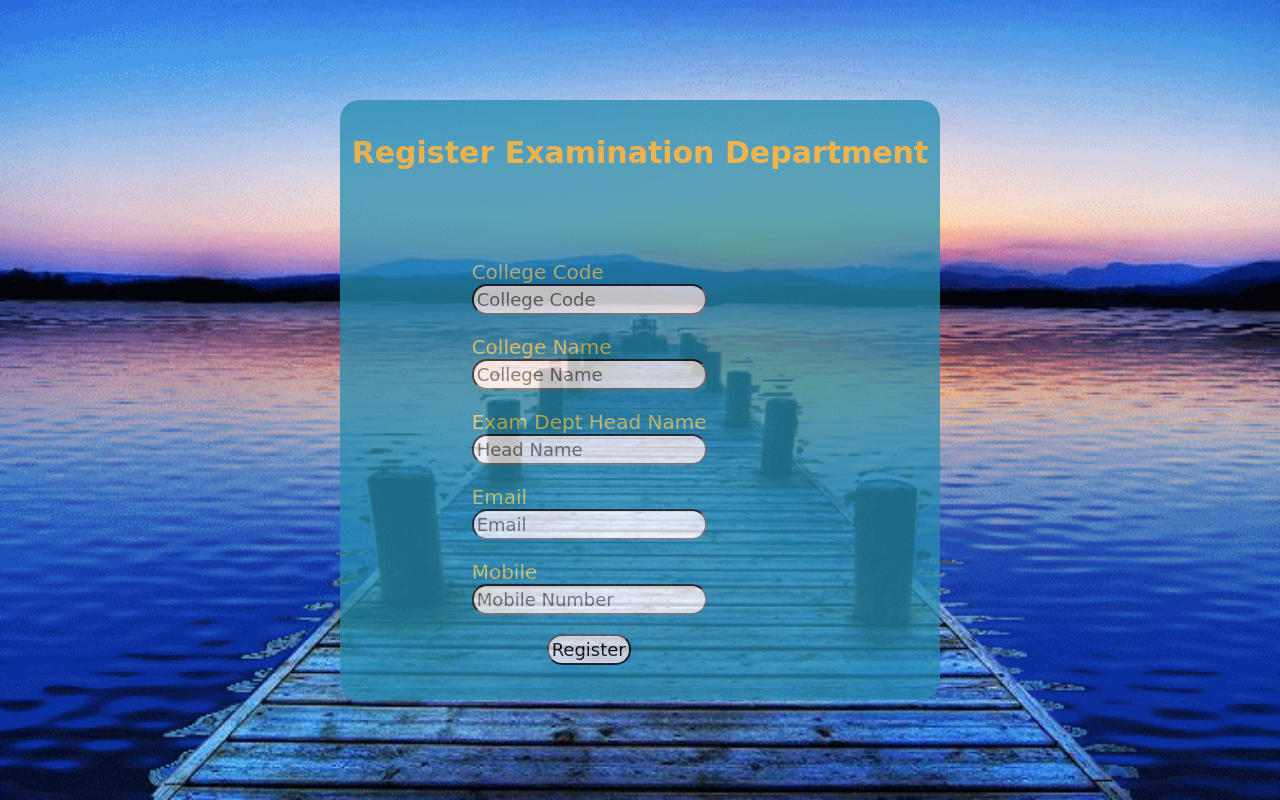
After one commit to amzad78692/Question-Paper-Generator, a PHP site: page /IdExamDept.php in a window 1280 px wide. The commit adds this page. Run offline with PHP 8.4, Linux system fonts and the light colour scheme.

```diff
--- a/Admin.php
+++ b/Admin.php
@@ -15,7 +15,7 @@
             <img src="./Images/Admin-Logo.png" alt="Admin">
         </div>
         <div class="main">
-            <a href="#">Id for exam dept</a>
+            <a href="IdExamDept.php">Id for exam dept</a>
             <a href="#">Generate ques paper</a>
             <a href="#">View ques paper</a>
             <a href="#">Change own password</a>
--- a/AdminLogin.css
+++ b/AdminLogin.css
@@ -15,7 +15,7 @@ section{
     justify-content: center;
     align-items: center;
     min-height: 100vh;
-    background: linear-gradient(to bottom,#f1f4f9, #dff1ff);
+    background: linear-gradient(to bottom,#b71597, #35536a);
 }
 
 section .color{
--- /dev/null
+++ b/IdExamDept.css
@@ -0,0 +1,60 @@
+*{
+    margin: 0;
+    padding: 0;
+    box-sizing: border-box;
+    font-family: 'Lemonada', cursive;
+}
+
+.container{
+    display: flex;
+    height: 100%;
+    width: 100%;
+    position: absolute;
+    z-index: -1;
+    align-items: center;
+    justify-content: center;
+}
+
+.container img{
+    height: 100%;
+    width: 100%;
+}
+
+.regform{
+    position: absolute;
+    z-index: 1;
+    background-color: rgb(38 141 177);
+    border-radius: 20px;
+    width: 600px;
+    height: 600px;
+    display: grid;
+    align-items: center;
+    justify-content: center;
+    opacity: 75%;
+}
+
+#heading{
+    color: rgb(243, 168, 28);
+    font-size: 30px;
+}
+
+.regform p{
+    color: rgb(233 211 101);
+    font-size: 20px;
+    margin-top: 20px;
+}
+
+#form{
+    margin-left: 120px;
+}
+
+#form input{
+    padding: 3px;
+    font-size: 18px;
+    border-radius: 15px;
+}
+
+#regbtn{
+    margin-left: 75px;
+    padding: 3px;
+}
--- /dev/null
+++ b/IdExamDept.php
@@ -0,0 +1,67 @@
+<!DOCTYPE html>
+<html lang="en">
+<head>
+    <meta charset="UTF-8">
+    <meta http-equiv="X-UA-Compatible" content="IE=edge">
+    <meta name="viewport" content="width=device-width, initial-scale=1.0">
+    <title>Register Examination Department</title>
+    <link rel="stylesheet" href="IdExamDept.css">
+</head>
+
+<?php
+    function register(){
+        if(isset($_POST['submit'])){
+            $ccode = $_POST['ccode'];
+            $cname = $_POST['cname'];
+            $hname = $_POST['hname'];
+            $email = $_POST['email'];
+            $mobile = $_POST['mobile'];
+
+            // Generating the username and password.
+            $username = $ccode."@".rand(100, 999);
+            $password = uniqid();
+
+            $connect = mysqli_connect('localhost', 'amzad786', 'Amzad@123');
+            mysqli_select_db($connect, 'questionpaper');
+
+            $query = "insert into examdept (ccode, cname, hname, email, mobile, username, password) values('".$ccode."',
+            '".$cname."', '".$hname."', '".$email."', '".$mobile."', '".$username."', '".$password."')";
+
+            mysqli_query($connect, $query);
+            mysqli_close($connect);
+            echo "<p>Registration Successfull.</p>";
+        }
+    }
+?>
+<body>
+    <div class="container">
+        <img src="./Images/bg2.gif" alt="Background Image">
+        <div class="regform">
+            <h2 id="heading">Register Examination Department</h2>
+            <form method="post" id="form">
+            <?php
+                if(isset($_POST['submit']))
+                    register();
+            ?>
+                <p id="label1">College Code</p>
+                <input type="number" id="college-code-textbox" placeholder="College Code" name="ccode" required>
+
+                <p id="label2">College Name</p>
+                <input type="text" id="college-name-textbox" placeholder="College Name" name="cname" required>
+
+                <p id="label3">Exam Dept Head Name</p>
+                <input type="text" id="head-name-textbox" placeholder="Head Name" name="hname" required>
+
+                <p id="label4">Email</p>
+                <input type="text" id="email-textbox" placeholder="Email" name="email" required>
+
+                <p id="label5">Mobile</p>
+                <input type="number" id="mobile-textbox" placeholder="Mobile Number" name="mobile" required>
+                <br><br>
+                <input type="submit" value="Register" id="regbtn" name="submit">
+            </form>
+        </div>
+    </div>
+
+</body>
+</html>
```
Also changed, not shown: Images/bg1.gif (added), Images/bg2.gif (added).
